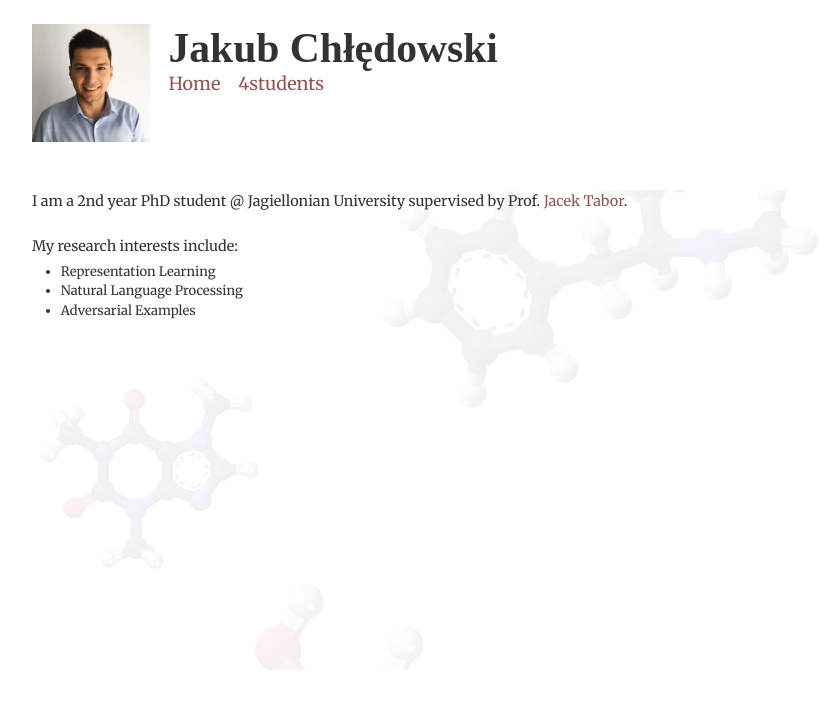
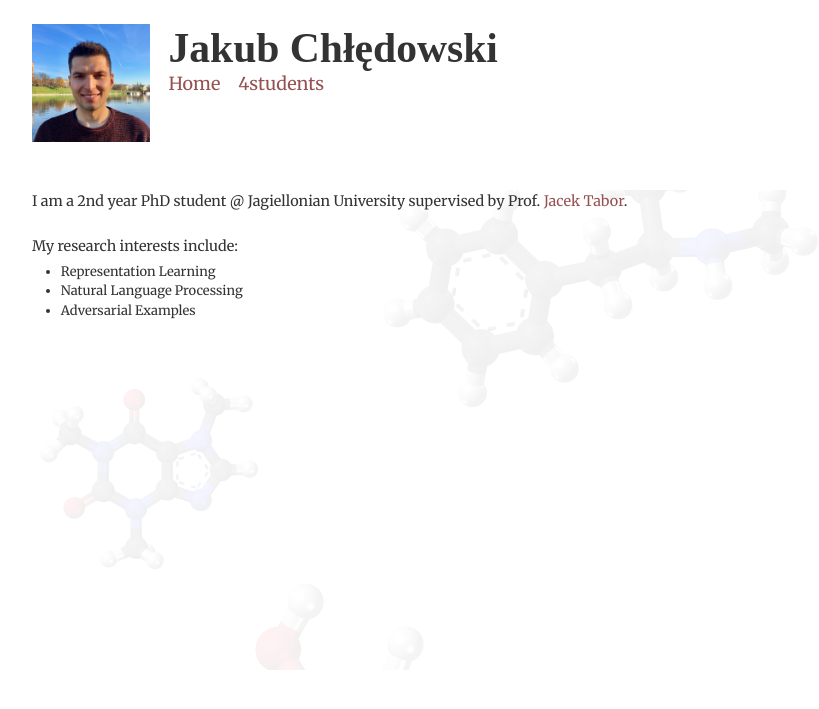
Before and after one commit to chledowski/chledowski.github.io, a Jekyll site: the page built from index.html, in a window 1280 px wide. Shown: the top 709 px of the page, without its empty margins (208-1027 px from the left). Built offline with Jekyll 4.4.1, drawn with Linux system fonts in a browser that asks for light colours; nearby versions of some CDN libraries; some web fonts are replaced; the list of posts is cut into pages by our own code.

Commit message:
Update default.html

```diff
--- a/_layouts/default.html
+++ b/_layouts/default.html
@@ -20,7 +20,7 @@
 
 <header>
     <div id="logo">
-        <img src="/assets/img/photo.jpg"/>
+        <img src="/assets/img/chledowski.photo.jpg"/>
     </div>
     <aside>
         <h1>
```
